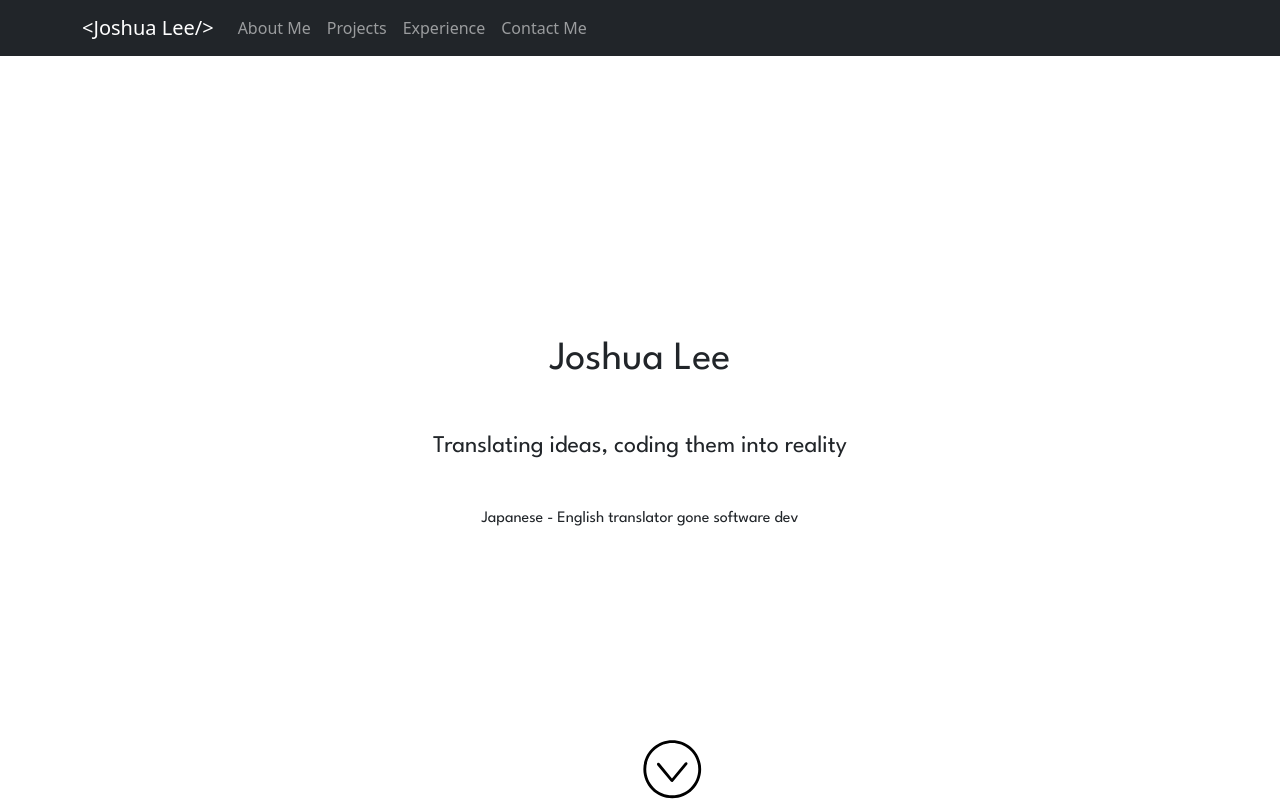
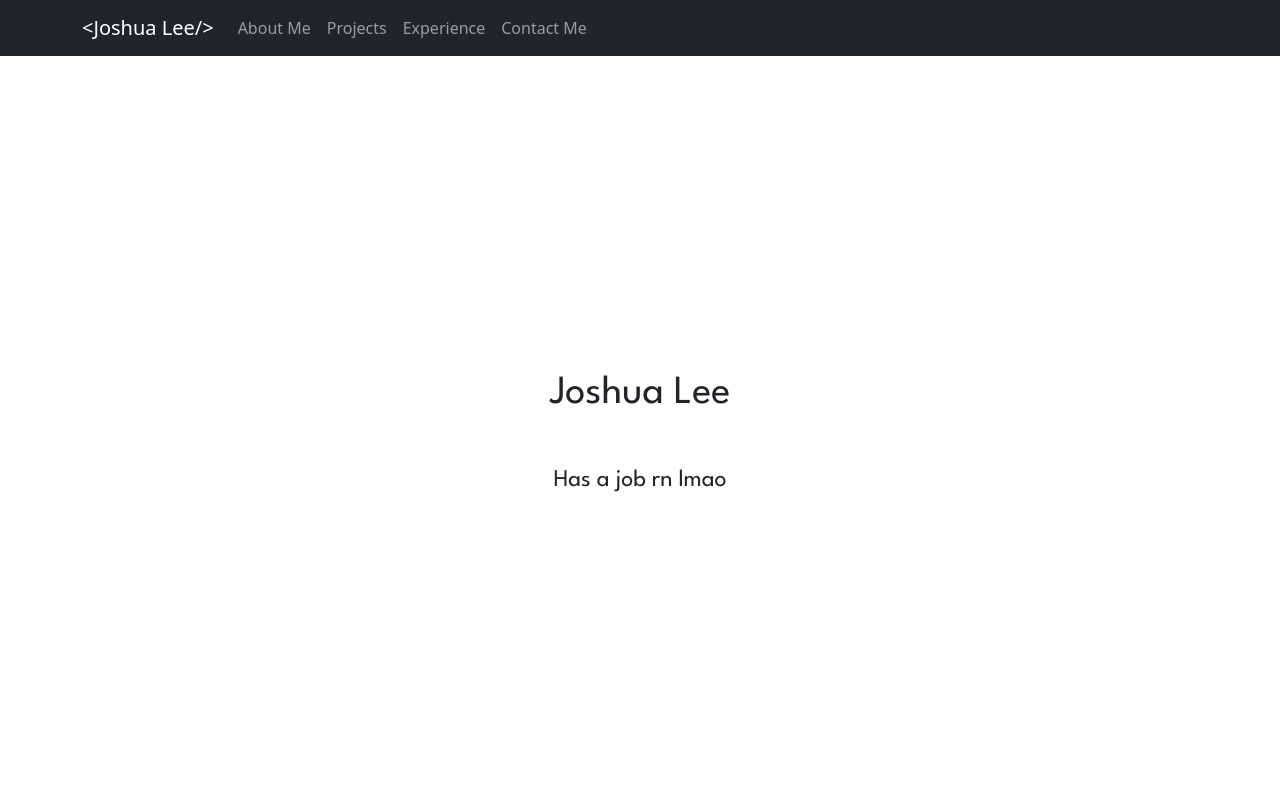
Before and after one commit to JoshoeaLee/personal-website, a React (Vite) app: page / in a window 1280 px wide. Shown: the top 801 px of the page. Built offline with nearby package versions, Linux system fonts and the light colour scheme.

Commit message:
overall change

```diff
--- a/src/components/App.jsx
+++ b/src/components/App.jsx
@@ -109,7 +109,7 @@ const allProjects = projects.map(singleProject=>{
       <NavBar />
 
       {windowWidth>750? <Header/>: <MobileHeader />}
-      {windowWidth>700? <AboutMe />: <MobileAboutMe/>}
+      {/* {windowWidth>700? <AboutMe />: <MobileAboutMe/>}
 
       <div id='projects'>
         {windowWidth>700? <h2 className='mt-5'>Selected Projects</h2> : <h4 className='mt-5'>Selected Projects</h4>}
@@ -118,7 +118,7 @@ const allProjects = projects.map(singleProject=>{
 
       {windowWidth>700? <Experience />: <MobileExperience/>}
 
-      <Footer />
+      <Footer /> */}
     </div>
   )
 }
--- a/src/components/ContactMe.jsx
+++ b/src/components/ContactMe.jsx
@@ -9,8 +9,8 @@ export default function ContactMe(){
         <>
             <Stack id='contact' gap={3} direction='horizontal' >
                     <a href="https://github.com/JoshoeaLee"><img src={github} alt="Github" style={{height: '50%'}} /></a>
-                    <a href="https://linkedin.com/in/joshua-lee97"><img src={linkedin} alt="Linkedin" style={{height: '50%'}} /></a>
-                    <a href="https://raw.githubusercontent.com/JoshoeaLee/Assets/master/JoshuaLee_CV.pdf"><img src={resume} alt="My CV" style={{height: '50%'}} /></a>
+                    <a href="https://linkedin.com/in/joshua-lee812"><img src={linkedin} alt="Linkedin" style={{height: '50%'}} /></a>
+                    <a href=""><img src={resume} alt="My CV" style={{height: '50%'}} /></a>
             </Stack>
             <h6 className="muted">Email:me@joshualee.co.nz</h6>
 
--- a/src/components/Header.jsx
+++ b/src/components/Header.jsx
@@ -6,11 +6,10 @@ export default function Header(){
     return (
             <Stack id='header' >
                 <h1 className='mb-5'>Joshua Lee</h1>
-                <h4 className='mb-5'>Translating ideas, coding them into reality</h4>
-                <h6 className='mb-5'>Japanese - English translator gone software dev</h6>
-                <a href="#about">
+                <h4 className='mb-5'>Has a job rn lmao</h4>
+                {/* <a href="#about">
                     <img className='position-absolute bottom-0 start-50' src={down} alt="About me" style={{ maxWidth: '5vw' }}/>
-                </a>
+                </a> */}
             </Stack>
     )
 }
--- a/src/components/MobileHeader.jsx
+++ b/src/components/MobileHeader.jsx
@@ -6,11 +6,11 @@ export default function MobileHeader(){
     return (
             <Stack id='header' >
                 <h3 className='mb-5'>Joshua Lee</h3>
-                <h6 className='mb-5'>Translating ideas, coding them into reality</h6>
-                <h6 className='mb-5'>Japanese - English translator gone software dev</h6>
+                <h6 className='mb-5'>Has a job rn lmao</h6>
+                {/* <h6 className='mb-5'>Japanese - English translator gone software dev</h6>
                 <a href="#about">
                     <img className='position-absolute bottom-0 start-50' src={down} alt="About me" style={{ maxWidth: '5vw' }}/>
-                </a>
+                </a> */}
             </Stack>
     )
 }
```
